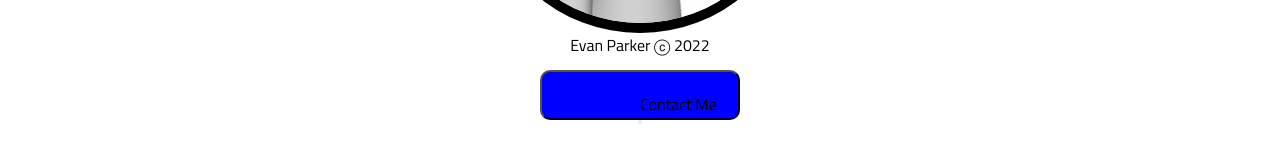
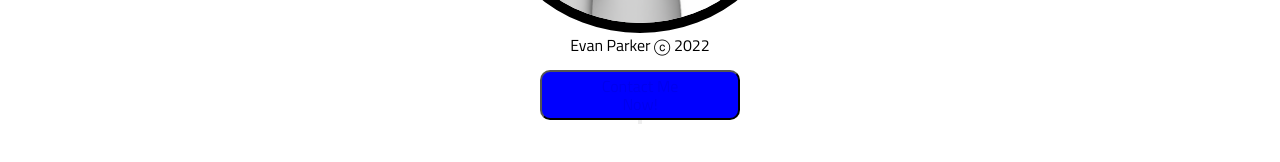
Before and after one commit to evancp87/portfolio, a React (Create React App) app in the folder client/: page / in a window 1280 px wide. Shown: the part 5132-5294 px from the top of the page. Built offline with nearby package versions, Linux system fonts and the light colour scheme.

Commit message:
Added extra text on hover to contact btn

```diff
--- a/client/src/components/Footer.js
+++ b/client/src/components/Footer.js
@@ -17,7 +17,19 @@ const Footer = () => {
         <div className="copyright">
 
         <p> Evan Parker ⓒ {year}</p>
-        <button className="contact-btn"><span>Contact Me</span></button>
+        <button className="contact-btn">
+
+        <a  href="mailto:evancp@hotmail.com?subject=🫱🏼‍🫲🏽 Let's work together!">
+          <div className="contact__btn-container">
+
+          <p className="contact__btn-text"> Contact Me</p>
+          </div>
+          <div className="contact__btn-inner">
+            <p className="contact__btn-inner-text">Now!</p>
+            </div>
+
+          </a>
+        </button>
         <ScrollButton/>
         </div>
       </div>
```
